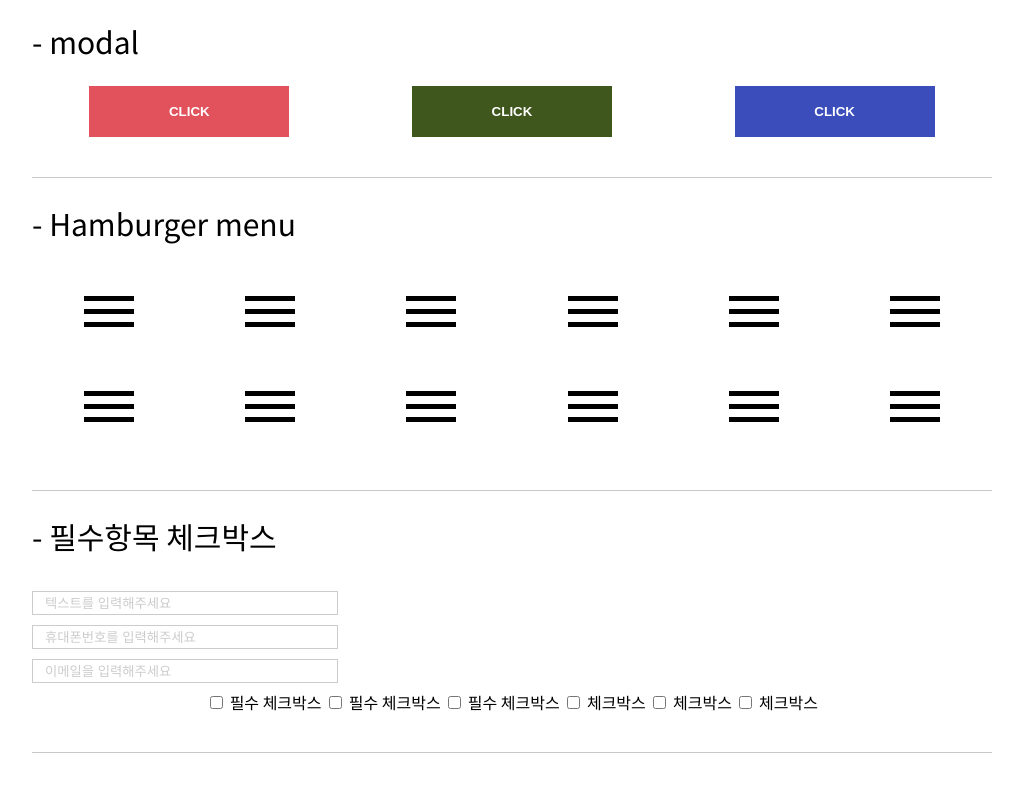
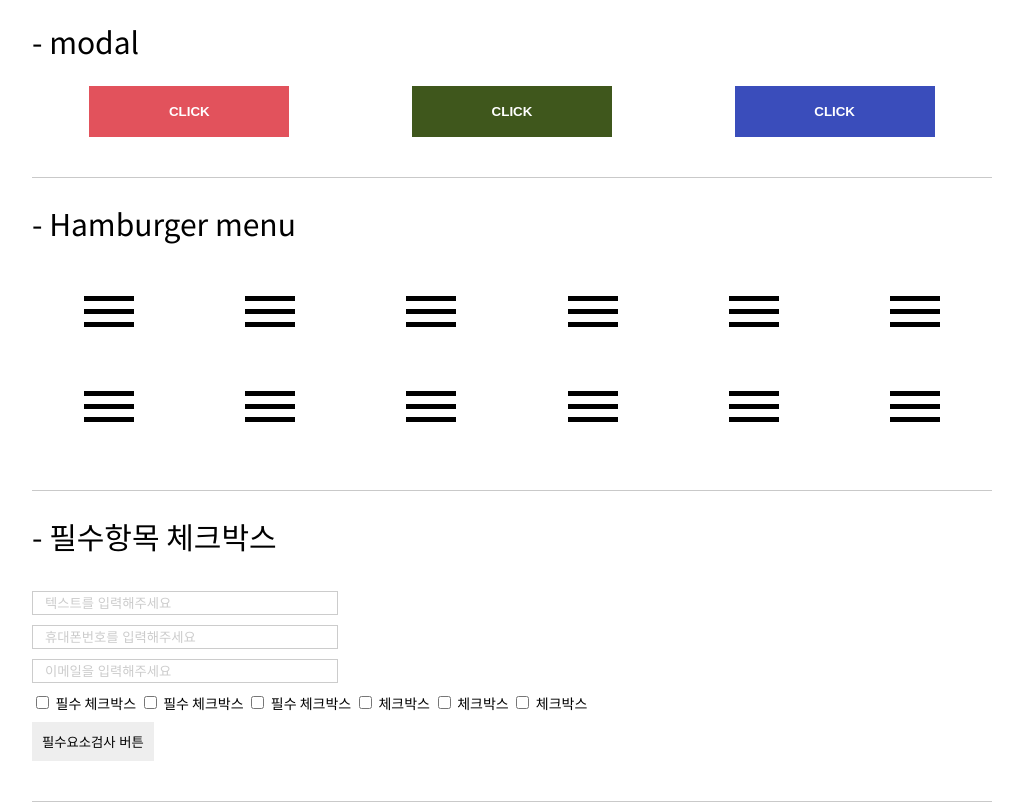
Before and after one commit to lmkygl/ui-pack, a website with bundled scripts: page src/index.html in a window 1280 px wide. Shown: the part 2049-2851 px from the top of the page, without its empty margins (128-1151 px from the left). Before the commit the page ends 2802 px from the top, so only its background shows below. Built offline with nearby package versions, Linux system fonts and the light colour scheme.

Commit message:
유효성검사 테스트

```diff
--- a/src/css/component/layout.scss
+++ b/src/css/component/layout.scss
@@ -254,3 +254,13 @@
     }
 
 }
+.check__box__wrap{
+    text-align: left;
+    label {
+        font-size: 14px;
+    }
+}
+.btn__wrap{
+    margin-top: 10px;
+    text-align:left;
+}
--- a/src/index.html
+++ b/src/index.html
@@ -604,6 +604,7 @@
                                         <label for="checkbox">체크박스</label>
                                     </div>
                                 </div>
+                                <p class="btn__wrap"><button>필수요소검사 버튼</button></p>
                             </div>
                         </div>
                     </div>
```
Also changed, not shown: src/css/index.css.
